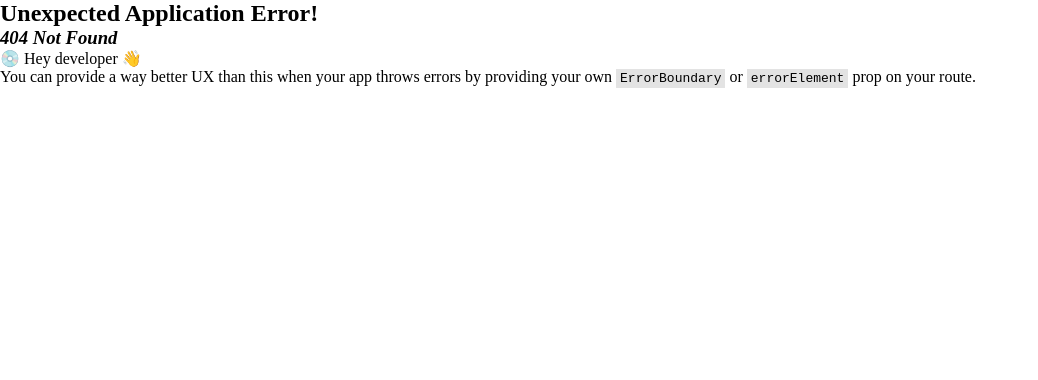
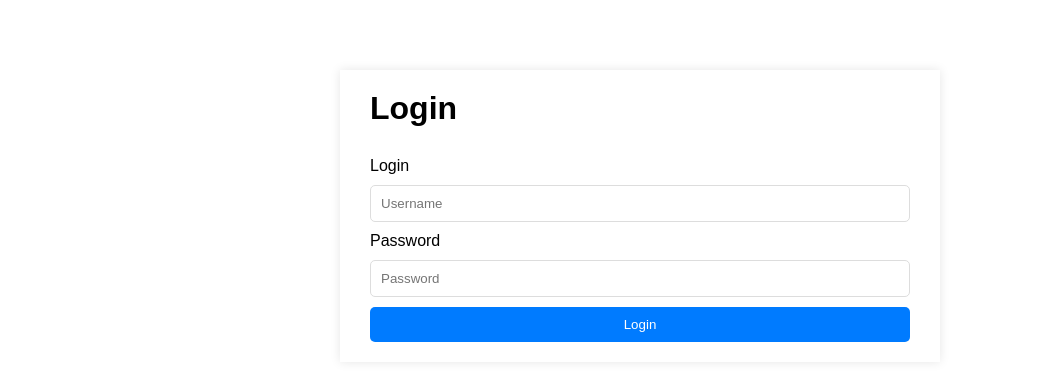
Before and after one commit to nodirbek6903/CRM, a React (Vite) app: page /login in a window 1280 px wide. Before the commit this address had no page. Shown: the top 380 px of the page, without its empty margins (0-1038 px from the left). Built offline with nearby package versions, Linux system fonts and the light colour scheme.

Commit message:
backend added

```diff
--- a/package.json
+++ b/package.json
@@ -17,7 +17,9 @@
     "react-chartjs-2": "^5.2.0",
     "react-dom": "^18.2.0",
     "react-icons": "^5.2.1",
-    "react-router-dom": "^6.23.1"
+    "react-router-dom": "^6.23.1",
+    "react-toastify": "^11.0.3",
+    "toast": "^0.5.4"
   },
   "devDependencies": {
     "@types/react": "^18.2.66",
--- a/src/App.jsx
+++ b/src/App.jsx
@@ -2,9 +2,10 @@ import React from 'react'
 import Layout from './components/Layout/Layouts';
 
 export default function App() {
+
   return (
-    <div>
+    <>
       <Layout />
-    </div>
+    </>
   )
 }
--- /dev/null
+++ b/src/auth/Login.css
@@ -0,0 +1,46 @@
+.login-container{
+    font-family: Arial, sans-serif;
+    padding: 20px;
+    margin-top: 50px;
+  }
+
+  .login-container h1{
+    margin-bottom: 30px;
+  }
+
+  .login-container form{
+    width: 100%;
+    max-width: 600px;
+    margin: 0 auto;
+    box-shadow: 0 0 10px rgba(0,0,0,0.1);
+    padding: 20px 30px;
+    background: #fff;
+  }
+
+  .login-container form input{
+    width: 100%;
+    padding: 10px;
+    margin-bottom: 10px;
+    border-radius: 5px;
+    border: 1px solid #ddd;
+    outline: none;
+  }
+  .login-form{
+    display: flex;
+    flex-direction: column;
+    gap: 10px;
+  }
+
+  .login-container form button{
+    width: 100%;
+    padding: 10px;
+    border-radius: 5px;
+    border: none;
+    background-color: #007bff;
+    color: white;
+    cursor: pointer;
+  }
+
+  .login-container form button:hover{
+    background-color: #0056b3;
+  }
--- /dev/null
+++ b/src/auth/Login.jsx
@@ -0,0 +1,55 @@
+import React, { useState } from "react";
+import "./Login.css"
+import { useNavigate } from "react-router-dom";
+import { toast, ToastContainer } from "react-toastify";
+import "react-toastify/dist/ReactToastify.css";
+
+export default function Login(){
+  const [username,setUsername] = useState("")
+  const [password,setPassword] = useState("")
+  const [error, setError] = useState(null)
+  const navigate = useNavigate()
+
+
+  const handleSubmit = async (e) => {
+    e.preventDefault()
+
+    try {
+      const response = await fetch("http://localhost:5000/api/login", {
+        method: "POST",
+        headers: {
+          "Content-Type": "application/json",
+        },
+        body: JSON.stringify({username, password})
+      })
+      if(response.ok){
+        const data = await response.json()
+        localStorage.setItem("token", data.token)
+        navigate("/")
+        toast.success("Login Successfully!")
+      }else{
+        toast.error("Login yoki parol noto'g'ri")
+      }
+    } catch (error) {
+      console.error("Xatolik yuz berdi:" , error)
+      toast.error("Serverda xatolik yuz berdi. Iltimos, qayta urinib ko'ring.");
+    }
+  }
+  return (
+    <div className="login-container">
+      <ToastContainer />
+      <form className="login" onSubmit={handleSubmit}>
+        <h1>Login</h1>
+        <div className="login-form">
+          <label htmlFor="login">Login</label>
+          <input type="text" placeholder="Username" value={username} onChange={(e) => setUsername(e.target.value)} required />
+        </div>
+        <div className="login-form">
+          <label htmlFor="password">Password</label>
+          <input type="password" placeholder="Password" value={password} onChange={(e) => setPassword(e.target.value)} required />
+        </div>
+        <button type="submit">Login</button>
+      </form>
+    </div>
+  );
+};
--- a/src/router/ProtectedRoute.jsx
+++ b/src/router/ProtectedRoute.jsx
@@ -1,11 +1,12 @@
-import React from 'react'
-import { Navigate } from 'react-router-dom'
+import React from 'react';
+import { Navigate } from 'react-router-dom';
 
-const ProtectedRoute = ({IsAuthenticated, children}) => {
-    if(!IsAuthenticated){
-        return <Navigate to="/login" replace />
-    }
+export default function ProtectedRoute({children}) {
+  const token = localStorage.getItem("token");
+
+  if(!token){
+    return <Navigate to="/login" replace />
+  }
+
   return children
 }
-
-export default ProtectedRoute
```
Also changed, not shown: src/router/router.jsx (+14 -95 lines), 1 other file (tests, documents, lock files or other folders).
